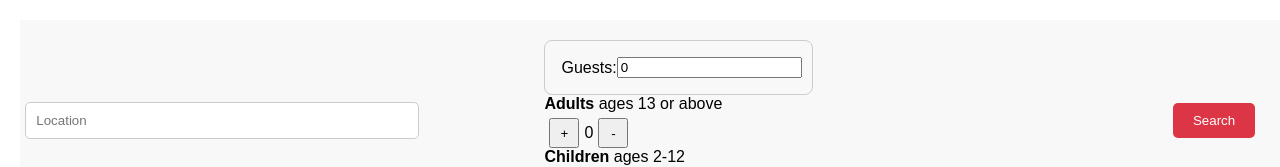
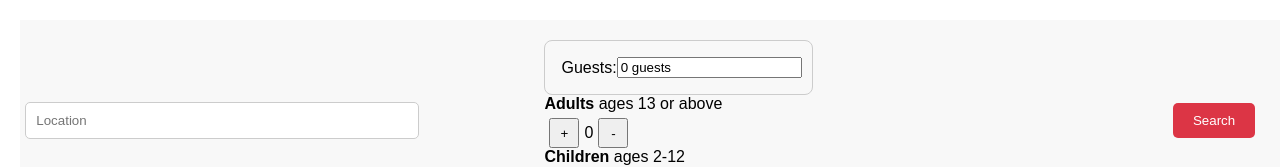
Before and after one commit to MARQUITO2662/miniproject-n3, a React (Vite) app: page / in a window 1280 px wide. Shown: the top 167 px of the page. Built offline with nearby package versions, Linux system fonts and the light colour scheme.

Commit message:
modificacion en app.jsx y en index.css

```diff
--- a/src/App.jsx
+++ b/src/App.jsx
@@ -92,7 +92,11 @@ const App = () => {
           <div className="guest-buttons-column">
             <div className="guests-input">
               <span>Guests: </span>
-              <input type="text" value={adults + children} readOnly />
+              <input
+                type="text"
+                value={`${adults + children} ${adults + children === 1 ? 'guest' : 'guests'}`}
+                readOnly
+              />
             </div>
             <div className="guest-buttons">
               <div>
--- a/src/index.css
+++ b/src/index.css
@@ -598,8 +598,6 @@ body {
 
 
 
-
-
 /* Estilos para el contenedor del formulario de búsqueda */
 .search-container {
   width: 100%;
```
